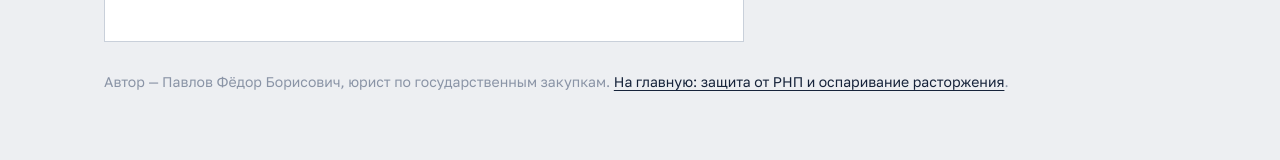
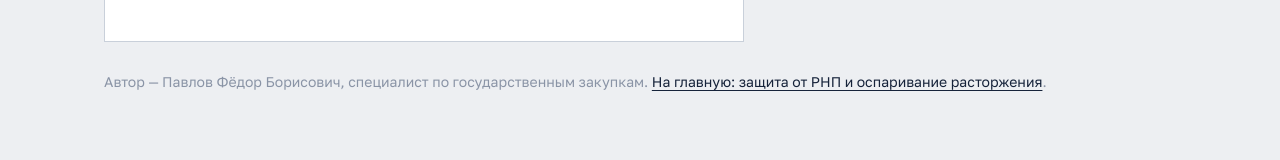
Before and after one commit to ekbavard69-maker/spory, a plain HTML site: page odnostoronniy-otkaz-oshibki-zakazchika.html in a window 1280 px wide. Shown: the part 5383-5543 px from the top of the page. Drawn offline with nearby package versions, Linux system fonts and the light colour scheme.

Commit message:
Fix author line

```diff
--- a/odnostoronniy-otkaz-oshibki-zakazchika.html
+++ b/odnostoronniy-otkaz-oshibki-zakazchika.html
@@ -128,7 +128,7 @@
         </div>
       </dl>
     </div>
-    <p style="margin-top:28px;font-size:14px;color:var(--grey)">Автор — Павлов Фёдор Борисович, юрист по государственным закупкам. <a href="/">На главную: защита от РНП и оспаривание расторжения</a>.</p>
+    <p style="margin-top:28px;font-size:14px;color:var(--grey)">Автор — Павлов Фёдор Борисович, специалист по государственным закупкам. <a href="/">На главную: защита от РНП и оспаривание расторжения</a>.</p>
   </div>
 </section>
 </article>
```
